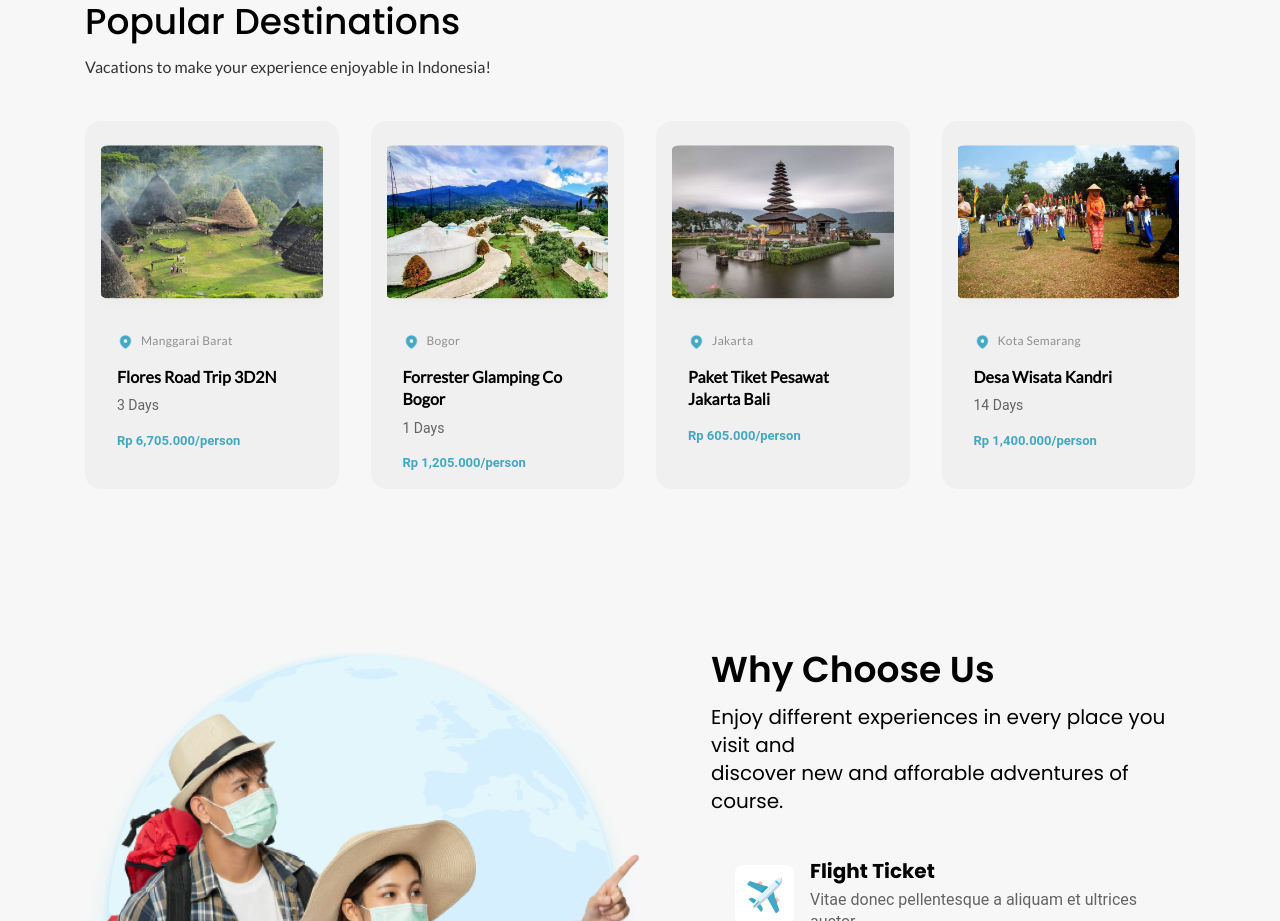
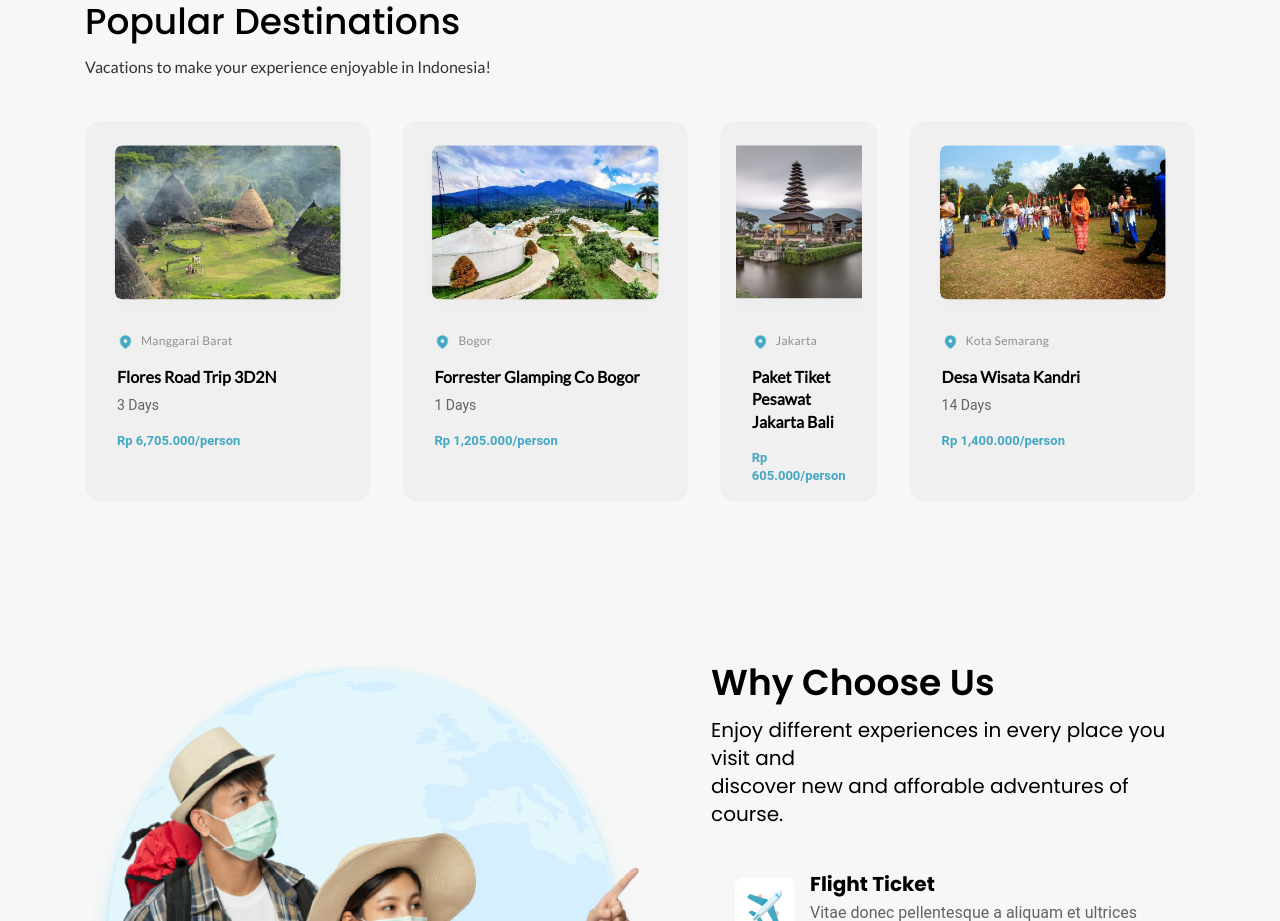
Before and after one commit to Babatems/Travling, a React (Create React App) app: page / in a window 1280 px wide. Shown: the part 800-1721 px from the top of the page. Built offline with nearby package versions, Linux system fonts and the light colour scheme.

Commit message:
Updated a file

```diff
--- a/src/components/Destinations.js
+++ b/src/components/Destinations.js
@@ -23,13 +23,14 @@ export default function Destinations() {
                     duration={"1 Days"}
                     cost={"1,205.000"}
                 />
+                <div className="flex flex-col gap-4">
                     <SingleDestination
                         image={"/images/jakarta.png"}
                         location={"Jakarta"}
                         title={"Paket Tiket Pesawat Jakarta Bali"}
                         cost={"605.000"}
-                    className='w-[154px]'
                     />
+                </div>
                 <SingleDestination
                     image={"/images/kota.png"}
                     location={"Kota Semarang"}
```
Lines whose indentation alone changed are shown as unchanged.
